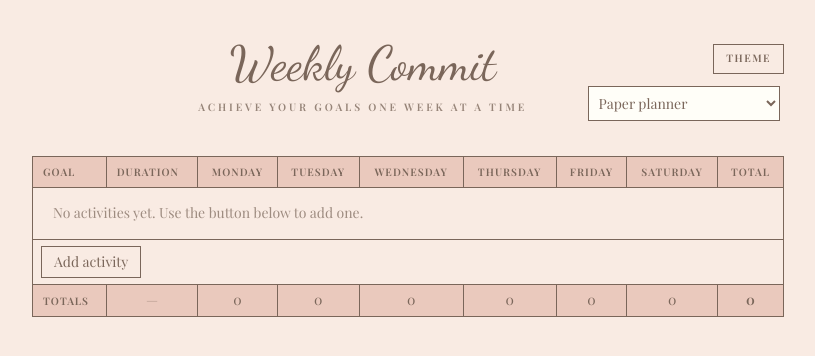
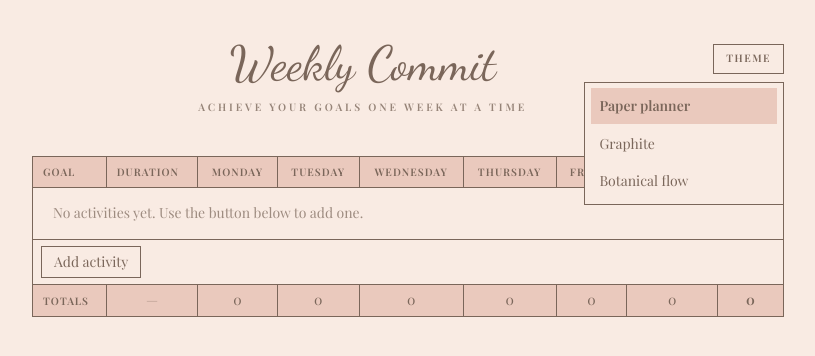
Before and after one commit to danifromecuador/weekly-commit, a Next.js app: page / in a window 1280 px wide. Both pictures are taken after a click on the button "THEME". Shown: the top 356 px of the page, without its empty margins (232-1047 px from the left). Built offline with nearby package versions, Linux system fonts and the light colour scheme; a web font is replaced by a local one.

Commit message:
fix(theme): style theme picker with active theme tokens
Replace the native select with a custom listbox so option colors use
CSS variables (--theme-page, --theme-border, --theme-hover, etc.)
instead of OS chrome.

Made-with: Cursor

```diff
--- a/app/globals.css
+++ b/app/globals.css
@@ -263,6 +263,51 @@ html[data-theme="botanical-flow"] body {
   .wc-muted-ink {
     color: color-mix(in srgb, var(--theme-ink) 48%, transparent);
   }
+
+  /* Theme picker menu (replaces native <select> so OS colors never leak) */
+  .wc-theme-menu {
+    display: flex;
+    flex-direction: column;
+    gap: 0.125rem;
+    min-width: 12.5rem;
+    margin: 0;
+    padding: 0.35rem;
+    list-style: none;
+    font: inherit;
+    color: var(--theme-ink);
+    background: var(--theme-page);
+    border: 1px solid var(--theme-border);
+    border-radius: var(--wc-radius-ui);
+  }
+
+  .wc-theme-option {
+    display: block;
+    width: 100%;
+    cursor: pointer;
+    border: none;
+    border-radius: min(8px, var(--wc-radius-ui));
+    background: transparent;
+    color: var(--theme-ink);
+    padding: 0.45rem 0.55rem;
+    font: inherit;
+    font-size: 0.875rem;
+    text-align: left;
+    transition: background-color 0.12s ease;
+  }
+
+  .wc-theme-option:hover {
+    background: var(--theme-hover);
+  }
+
+  .wc-theme-option:focus-visible {
+    outline: none;
+    box-shadow: 0 0 0 2px color-mix(in srgb, var(--theme-ink) 35%, transparent);
+  }
+
+  .wc-theme-option[aria-selected="true"] {
+    background: var(--theme-panel);
+    font-weight: 600;
+  }
 }
 
 html[data-theme="botanical-flow"] .wc-title-script {
--- a/components/theme-selector.tsx
+++ b/components/theme-selector.tsx
@@ -7,9 +7,9 @@ import {
   DEFAULT_THEME_ID,
   THEME_OPTIONS,
   applyTheme,
-  parseStoredTheme,
   readStoredTheme,
   subscribeTheme,
+  type ThemeId,
 } from "@/lib/themes";
 
 export function ThemeSelector() {
@@ -44,6 +44,11 @@ export function ThemeSelector() {
     };
   }, [open]);
 
+  const pick = (id: ThemeId) => {
+    applyTheme(id);
+    setOpen(false);
+  };
+
   return (
     <div
       ref={wrapRef}
@@ -60,32 +65,28 @@ export function ThemeSelector() {
         Theme
       </button>
       {open ? (
-        <div
+        <ul
           id="theme-picker"
-          className="absolute end-0 top-full z-20 mt-2 min-w-[12.5rem] p-1 shadow-none"
-          style={{
-            background: "var(--theme-page)",
-            borderRadius: "var(--wc-radius-ui)",
-          }}
+          role="listbox"
+          aria-label="Choose color theme"
+          aria-activedescendant={`theme-option-${theme}`}
+          className="wc-theme-menu absolute end-0 top-full z-20 mt-2"
         >
-          <select
-            suppressHydrationWarning
-            className="wc-select w-full cursor-pointer py-1.5 text-left text-sm normal-case tracking-normal"
-            value={theme}
-            onChange={(e) => {
-              const next = parseStoredTheme(e.target.value);
-              applyTheme(next);
-              setOpen(false);
-            }}
-            aria-label="Choose color theme"
-          >
-            {THEME_OPTIONS.map((t) => (
-              <option key={t.id} value={t.id}>
+          {THEME_OPTIONS.map((t) => (
+            <li key={t.id} role="presentation">
+              <button
+                type="button"
+                role="option"
+                id={`theme-option-${t.id}`}
+                aria-selected={theme === t.id}
+                className="wc-theme-option"
+                onClick={() => pick(t.id)}
+              >
                 {t.label}
-              </option>
-            ))}
-          </select>
-        </div>
+              </button>
+            </li>
+          ))}
+        </ul>
       ) : null}
     </div>
   );
```
